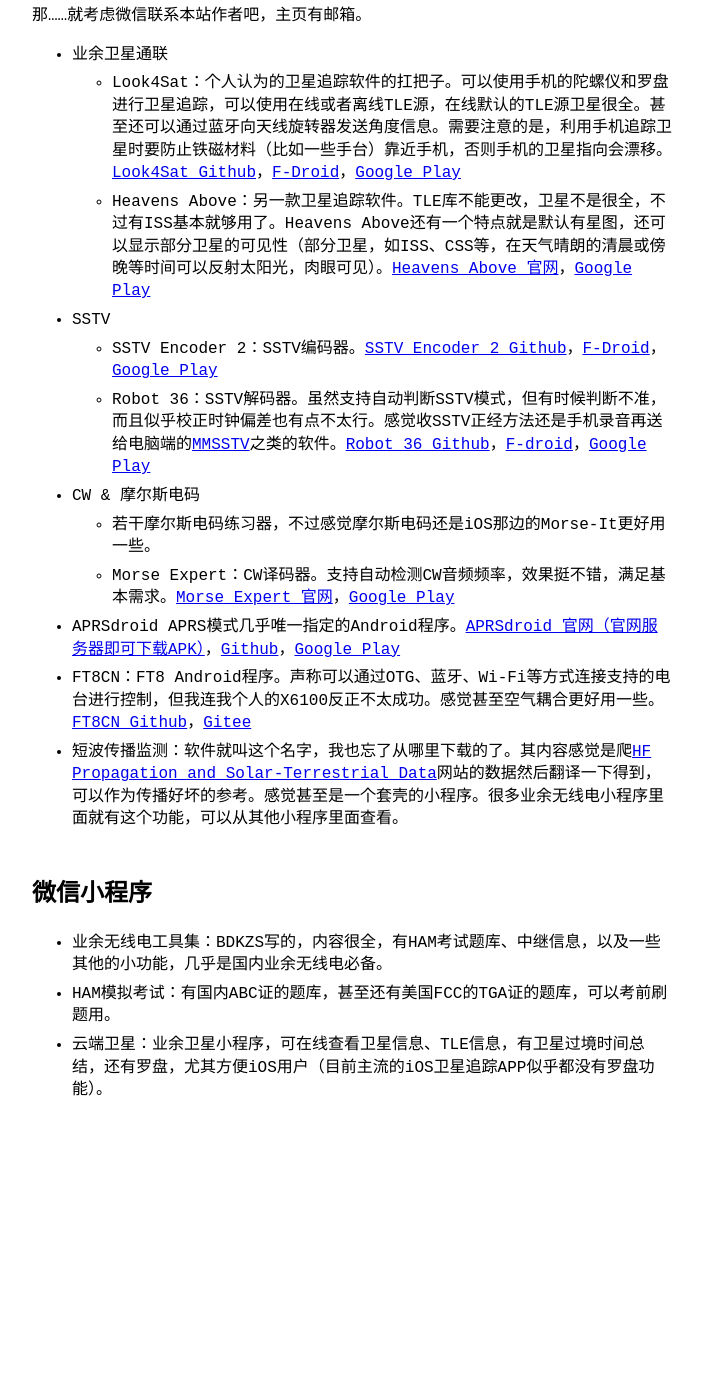
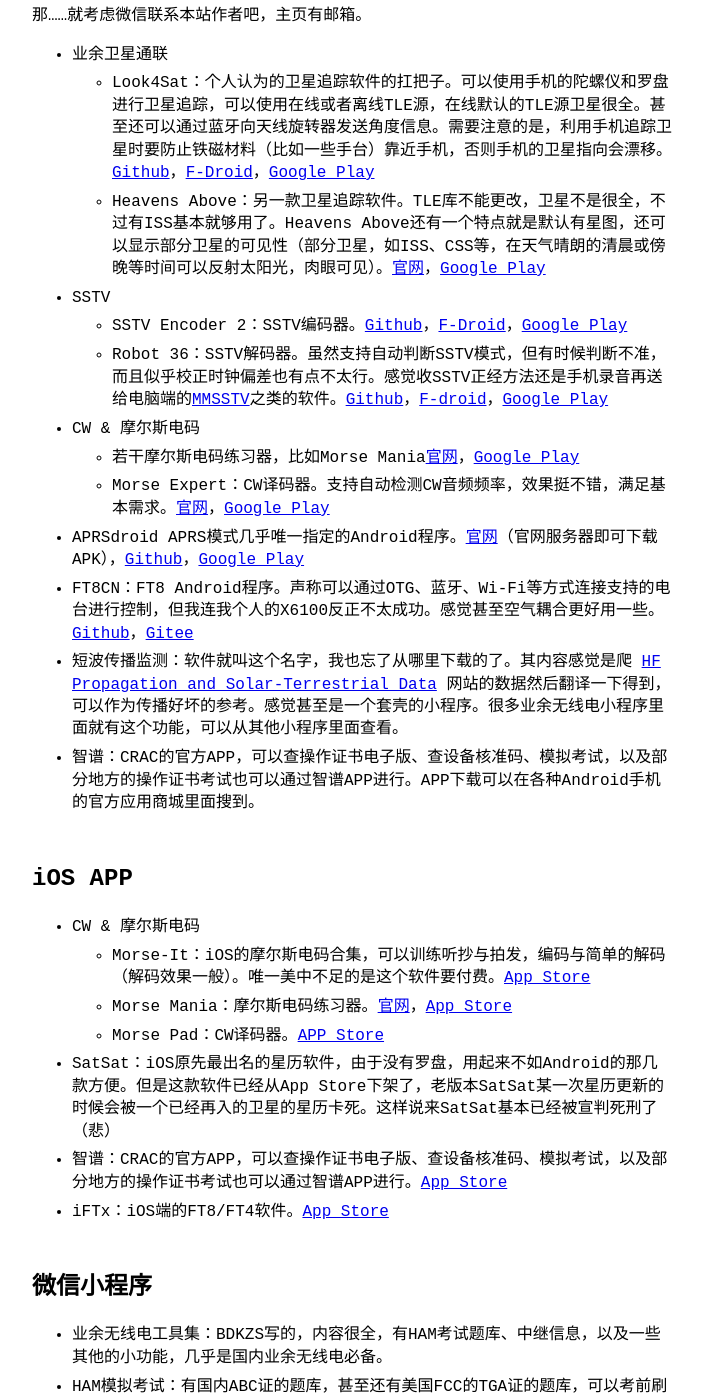
Before and after one commit to Yurihou/yurihou.github.io, a Jekyll site: the page built from hamtools_cn.md, in a window 1280 px wide and 1400 px high, scrolled down 1441 px. Shown: the whole window, without its empty margins (288-991 px from the left). Built offline with Jekyll 4.4.1, drawn with Linux system fonts in a browser that asks for light colours; before the commit the page ends 2622 px from its top, so only the background shows below that.

Commit message:
Update hamtools_cn.md

```diff
--- a/hamtools_cn.md
+++ b/hamtools_cn.md
@@ -28,17 +28,27 @@ title: HAM 常用工具
 ## Android APP
 绝大多数Android业余无线电APP都是老外写的，他们一般会把APP放在Google Play或者F-Droid里，这两个网站都需要一些特殊手段进行访问。好在大多数业余无线电APP也都是开源的，Github上面一般也都有Release版的。如果您连Github都没办法访问，那……就考虑微信联系本站作者吧，主页有邮箱。
 - 业余卫星通联
-  - Look4Sat：个人认为的卫星追踪软件的扛把子。可以使用手机的陀螺仪和罗盘进行卫星追踪，可以使用在线或者离线TLE源，在线默认的TLE源卫星很全。甚至还可以通过蓝牙向天线旋转器发送角度信息。需要注意的是，利用手机追踪卫星时要防止铁磁材料（比如一些手台）靠近手机，否则手机的卫星指向会漂移。[Look4Sat Github](https://github.com/rt-bishop/Look4Sat)，[F-Droid](https://f-droid.org/packages/com.rtbishop.look4sat/)，[Google Play](https://play.google.com/store/apps/details?id=com.rtbishop.look4sat)
-  - Heavens Above：另一款卫星追踪软件。TLE库不能更改，卫星不是很全，不过有ISS基本就够用了。Heavens Above还有一个特点就是默认有星图，还可以显示部分卫星的可见性（部分卫星，如ISS、CSS等，在天气晴朗的清晨或傍晚等时间可以反射太阳光，肉眼可见）。[Heavens Above 官网](https://www.heavens-above.com/)，[Google Play](https://play.google.com/store/apps/details?id=com.heavens_above.viewer)
+  - Look4Sat：个人认为的卫星追踪软件的扛把子。可以使用手机的陀螺仪和罗盘进行卫星追踪，可以使用在线或者离线TLE源，在线默认的TLE源卫星很全。甚至还可以通过蓝牙向天线旋转器发送角度信息。需要注意的是，利用手机追踪卫星时要防止铁磁材料（比如一些手台）靠近手机，否则手机的卫星指向会漂移。[Github](https://github.com/rt-bishop/Look4Sat)，[F-Droid](https://f-droid.org/packages/com.rtbishop.look4sat/)，[Google Play](https://play.google.com/store/apps/details?id=com.rtbishop.look4sat)
+  - Heavens Above：另一款卫星追踪软件。TLE库不能更改，卫星不是很全，不过有ISS基本就够用了。Heavens Above还有一个特点就是默认有星图，还可以显示部分卫星的可见性（部分卫星，如ISS、CSS等，在天气晴朗的清晨或傍晚等时间可以反射太阳光，肉眼可见）。[官网](https://www.heavens-above.com/)，[Google Play](https://play.google.com/store/apps/details?id=com.heavens_above.viewer)
 - SSTV
-  - SSTV Encoder 2：SSTV编码器。[SSTV Encoder 2 Github](https://github.com/olgamiller/SSTVEncoder2?tab=readme-ov-file#sstv-encoder-2)，[F-Droid](https://f-droid.org/packages/om.sstvencoder/)，[Google Play](https://play.google.com/store/apps/details?id=om.sstvencoder)
-  - Robot 36：SSTV解码器。虽然支持自动判断SSTV模式，但有时候判断不准，而且似乎校正时钟偏差也有点不太行。感觉收SSTV正经方法还是手机录音再送给电脑端的[MMSSTV](https://hamsoft.ca/pages/mmsstv.php)之类的软件。[Robot 36 Github](https://github.com/xdsopl/robot36/tree/android)，[F-droid](https://f-droid.org/packages/xdsopl.robot36)，[Google Play](https://play.google.com/store/apps/details?id=xdsopl.robot36)
+  - SSTV Encoder 2：SSTV编码器。[Github](https://github.com/olgamiller/SSTVEncoder2?tab=readme-ov-file#sstv-encoder-2)，[F-Droid](https://f-droid.org/packages/om.sstvencoder/)，[Google Play](https://play.google.com/store/apps/details?id=om.sstvencoder)
+  - Robot 36：SSTV解码器。虽然支持自动判断SSTV模式，但有时候判断不准，而且似乎校正时钟偏差也有点不太行。感觉收SSTV正经方法还是手机录音再送给电脑端的[MMSSTV](https://hamsoft.ca/pages/mmsstv.php)之类的软件。[Github](https://github.com/xdsopl/robot36/tree/android)，[F-droid](https://f-droid.org/packages/xdsopl.robot36)，[Google Play](https://play.google.com/store/apps/details?id=xdsopl.robot36)
 - CW & 摩尔斯电码
-  - 若干摩尔斯电码练习器，不过感觉摩尔斯电码还是iOS那边的Morse-It更好用一些。
-  - Morse Expert：CW译码器。支持自动检测CW音频频率，效果挺不错，满足基本需求。[Morse Expert 官网](https://ve3nea.github.io/MorseExpert/)，[Google Play](https://play.google.com/store/apps/details?id=com.ve3nea.morse_expert&pcampaignid=pcampaignidMKT-Other-global-all-co-prtnr-py-PartBadge-Mar2515-1)
-- APRSdroid APRS模式几乎唯一指定的Android程序。[APRSdroid 官网（官网服务器即可下载APK）](https://aprsdroid.org/)，[Github](https://github.com/ge0rg/aprsdroid/wiki)，[Google Play](https://play.google.com/store/apps/details?id=org.aprsdroid.app)
-- FT8CN：FT8 Android程序。声称可以通过OTG、蓝牙、Wi-Fi等方式连接支持的电台进行控制，但我连我个人的X6100反正不太成功。感觉甚至空气耦合更好用一些。[FT8CN Github](https://github.com/N0BOY/FT8CN)，[Gitee](https://gitee.com/bg7yoz/ft8cn)
-- 短波传播监测：软件就叫这个名字，我也忘了从哪里下载的了。其内容感觉是爬[HF Propagation and Solar-Terrestrial Data](https://www.hamqsl.com/solar.html)网站的数据然后翻译一下得到，可以作为传播好坏的参考。感觉甚至是一个套壳的小程序。很多业余无线电小程序里面就有这个功能，可以从其他小程序里面查看。
+  - 若干摩尔斯电码练习器，比如Morse Mania[官网](https://www.dong.digital/morsemania/)，[Google Play](https://play.google.com/store/apps/details?id=net.countrymania.morse)
+  - Morse Expert：CW译码器。支持自动检测CW音频频率，效果挺不错，满足基本需求。[官网](https://ve3nea.github.io/MorseExpert/)，[Google Play](https://play.google.com/store/apps/details?id=com.ve3nea.morse_expert&pcampaignid=pcampaignidMKT-Other-global-all-co-prtnr-py-PartBadge-Mar2515-1)
+- APRSdroid APRS模式几乎唯一指定的Android程序。[官网](https://aprsdroid.org/)（官网服务器即可下载APK），[Github](https://github.com/ge0rg/aprsdroid/wiki)，[Google Play](https://play.google.com/store/apps/details?id=org.aprsdroid.app)
+- FT8CN：FT8 Android程序。声称可以通过OTG、蓝牙、Wi-Fi等方式连接支持的电台进行控制，但我连我个人的X6100反正不太成功。感觉甚至空气耦合更好用一些。[Github](https://github.com/N0BOY/FT8CN)，[Gitee](https://gitee.com/bg7yoz/ft8cn)
+- 短波传播监测：软件就叫这个名字，我也忘了从哪里下载的了。其内容感觉是爬 [HF Propagation and Solar-Terrestrial Data](https://www.hamqsl.com/solar.html) 网站的数据然后翻译一下得到，可以作为传播好坏的参考。感觉甚至是一个套壳的小程序。很多业余无线电小程序里面就有这个功能，可以从其他小程序里面查看。
+- 智谱：CRAC的官方APP，可以查操作证书电子版、查设备核准码、模拟考试，以及部分地方的操作证书考试也可以通过智谱APP进行。APP下载可以在各种Android手机的官方应用商城里面搜到。
+
+## iOS APP
+- CW & 摩尔斯电码
+  - Morse-It：iOS的摩尔斯电码合集，可以训练听抄与拍发，编码与简单的解码（解码效果一般）。唯一美中不足的是这个软件要付费。[App Store](https://apps.apple.com/us/app/morse-it/id284942940)
+  - Morse Mania：摩尔斯电码练习器。[官网](https://www.dong.digital/morsemania/)，[App Store](https://apps.apple.com/us/app/morse-mania-learn-morse-code/id1511042196)
+  - Morse Pad：CW译码器。[APP Store](https://apps.apple.com/cn/app/morse-pad/id385629886)
+- SatSat：iOS原先最出名的星历软件，由于没有罗盘，用起来不如Android的那几款方便。但是这款软件已经从App Store下架了，老版本SatSat某一次星历更新的时候会被一个已经再入的卫星的星历卡死。这样说来SatSat基本已经被宣判死刑了（悲）
+- 智谱：CRAC的官方APP，可以查操作证书电子版、查设备核准码、模拟考试，以及部分地方的操作证书考试也可以通过智谱APP进行。[App Store](https://apps.apple.com/cn/app/%E6%99%BA%E8%B0%B1/id1448978640)
+- iFTx：iOS端的FT8/FT4软件。[App Store](https://apps.apple.com/us/app/iftx/id6446093115)
 
 ## 微信小程序
 - 业余无线电工具集：BDKZS写的，内容很全，有HAM考试题库、中继信息，以及一些其他的小功能，几乎是国内业余无线电必备。
```
